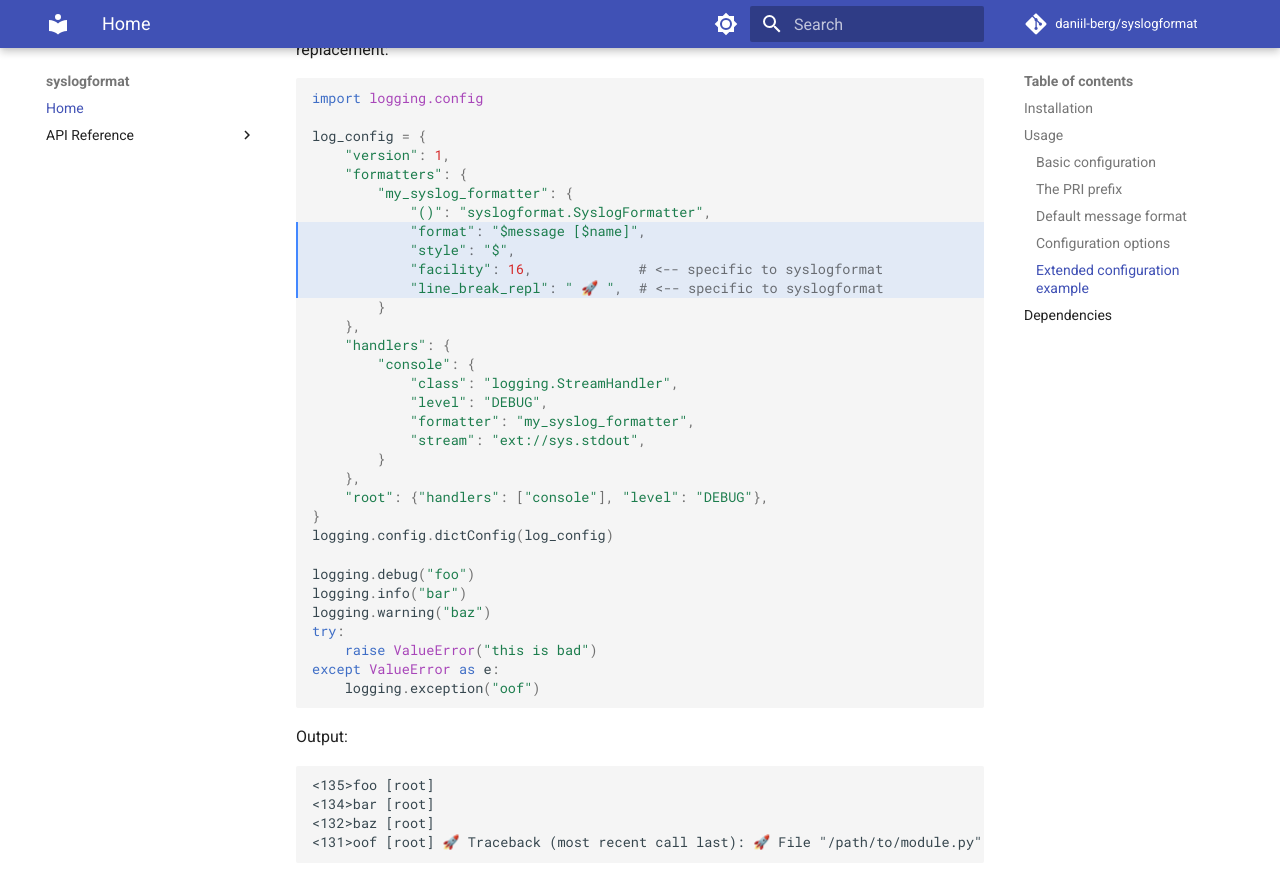
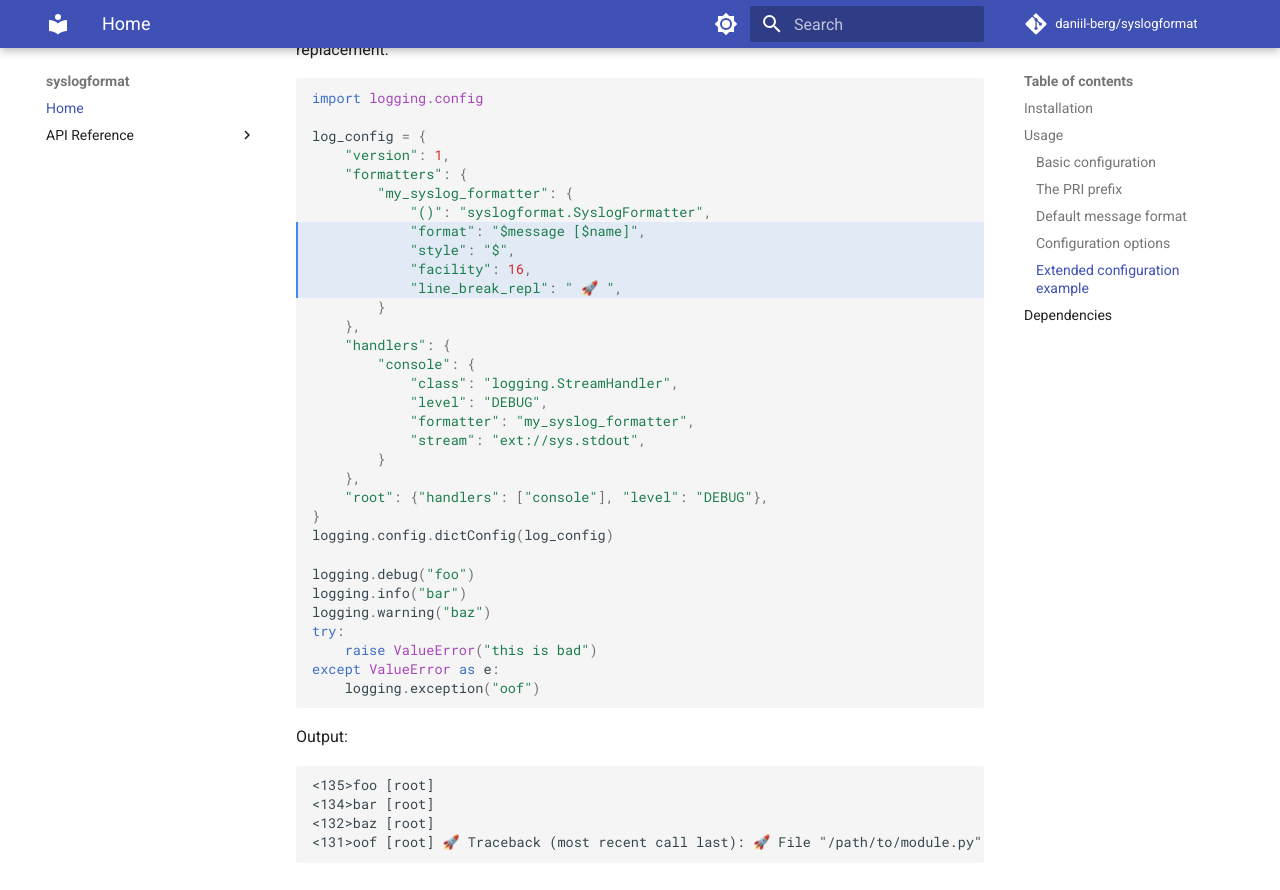
Before and after one commit to daniil-berg/syslogformat, an MkDocs documentation site: the page built from docs/index.md, in a window 1280 px wide and 900 px high, scrolled down 2709 px. Shown: the top 890 px of the window. Built offline with MkDocs 1.6.1 and Material for MkDocs 9.7.7, drawn with Linux system fonts in a browser that asks for light colours; comment, search, counter and statistics services are not loaded.

Commit message:
📝 Remove unnecessary comments

```diff
--- a/docs/index.md
+++ b/docs/index.md
@@ -107,8 +107,8 @@ log_config = {
             "()": "syslogformat.SyslogFormatter",
             "format": "$message [$name]",
             "style": "$",
-            "facility": 16,             # <-- specific to syslogformat
-            "line_break_repl": " 🚀 ",  # <-- specific to syslogformat
+            "facility": 16,
+            "line_break_repl": " 🚀 ",
         }
     },
     "handlers": {
```
